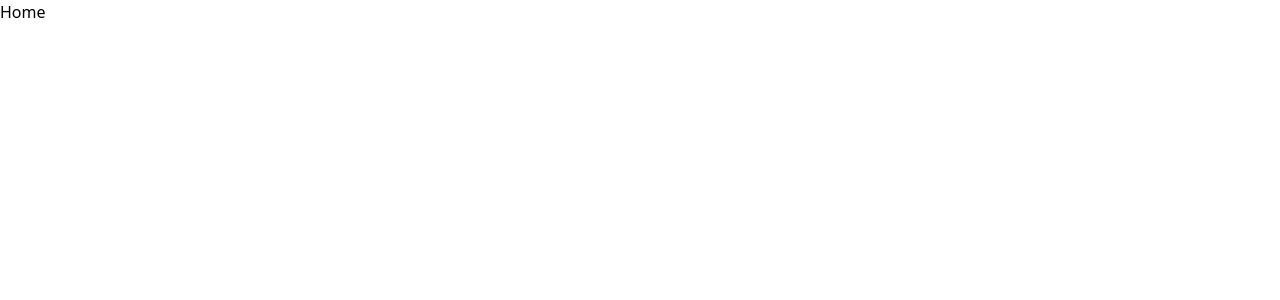
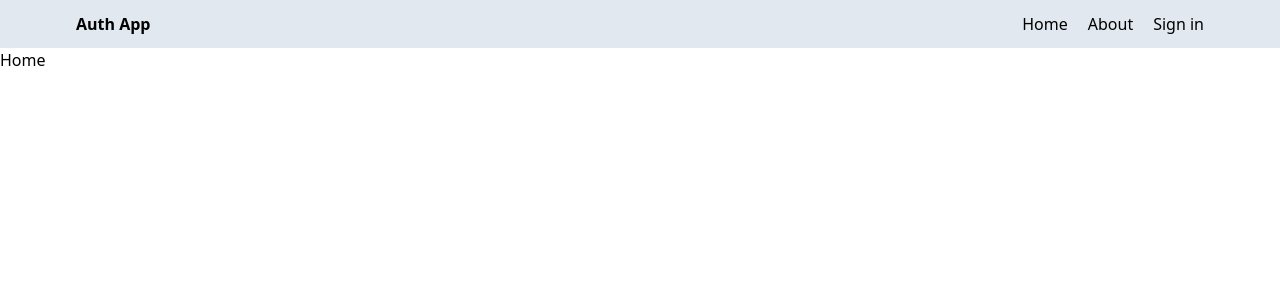
Before and after one commit to ayushstha123/Mern_authentication, a React (Create React App) app in the folder client/: page / in a window 1280 px wide. Shown: the top 300 px of the page. Built offline with nearby package versions, Linux system fonts and the light colour scheme.

Commit message:
Third Commit
creating header components and Linking them using Link from react-router-dom

```diff
--- a/client/src/App.jsx
+++ b/client/src/App.jsx
@@ -4,9 +4,11 @@
 import Profile from './pages/Profile';
 import SignIn from './pages/SignIn';
 import SignUp from './pages/SignUp';
+import Header from './components/Header';
 
 const App = () => {
   return <BrowserRouter>
+  <Header/>
   <Routes>
     <Route path="/" element={<Home/>}></Route>
     <Route path="/About" element={<About/>}></Route>
--- /dev/null
+++ b/client/src/components/Header.jsx
@@ -0,0 +1,20 @@
+import { Link } from 'react-router-dom'
+import React from 'react'
+
+const Header = () => {
+  return (
+    <div className='bg-slate-200'>
+        <div className='flex justify-between items-center max-w-6xl mx-auto p-3'>
+            <Link to="/">
+            <h1 className='font-bold'>Auth App</h1></Link>
+            <ul className='flex gap-5'>
+                <Link to="/">Home</Link>
+                <Link to='/About'>About</Link>
+                <Link to='/SignIn'>Sign in</Link>
+            </ul>
+            </div>
+    </div>
+  )
+}
+
+export default Header
```
